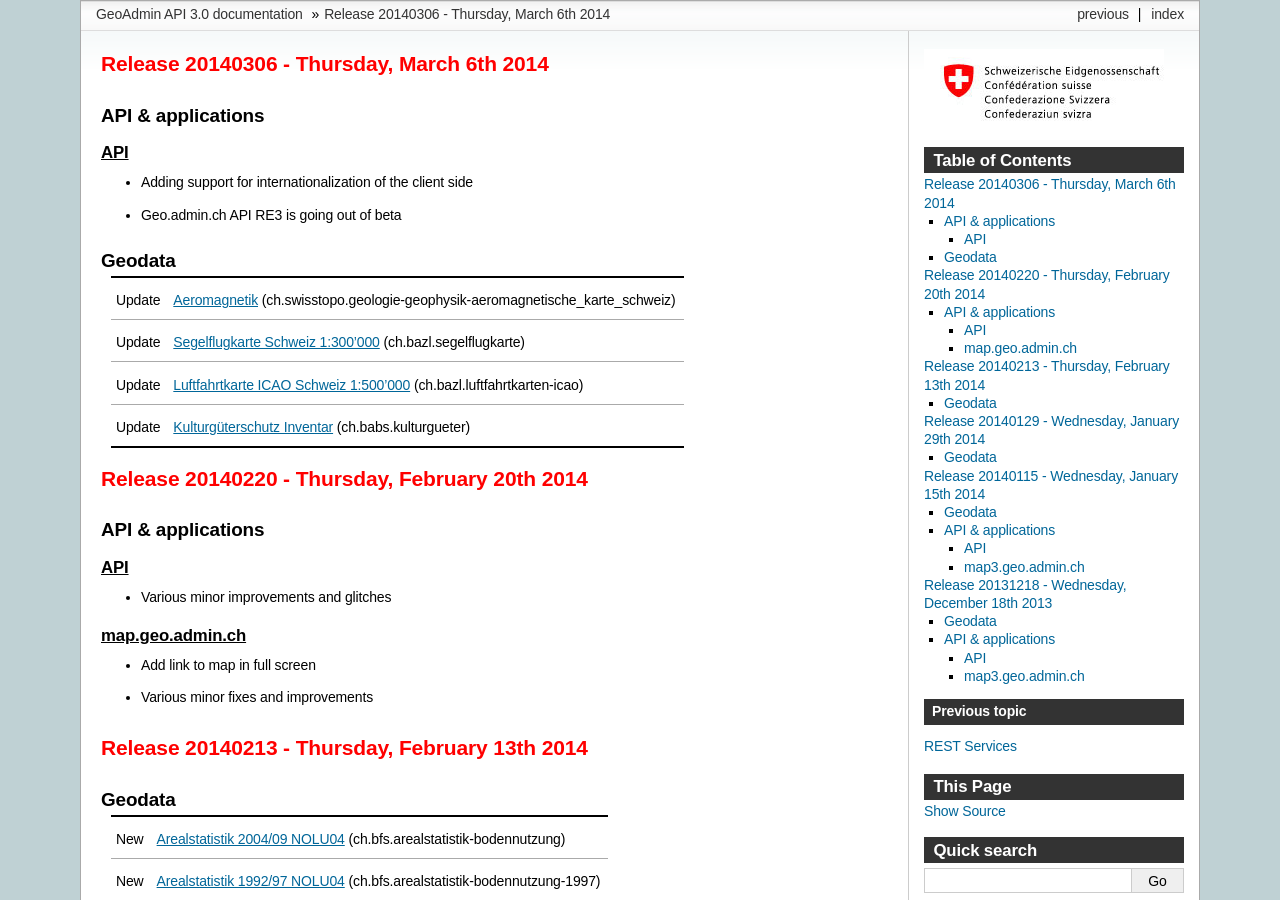
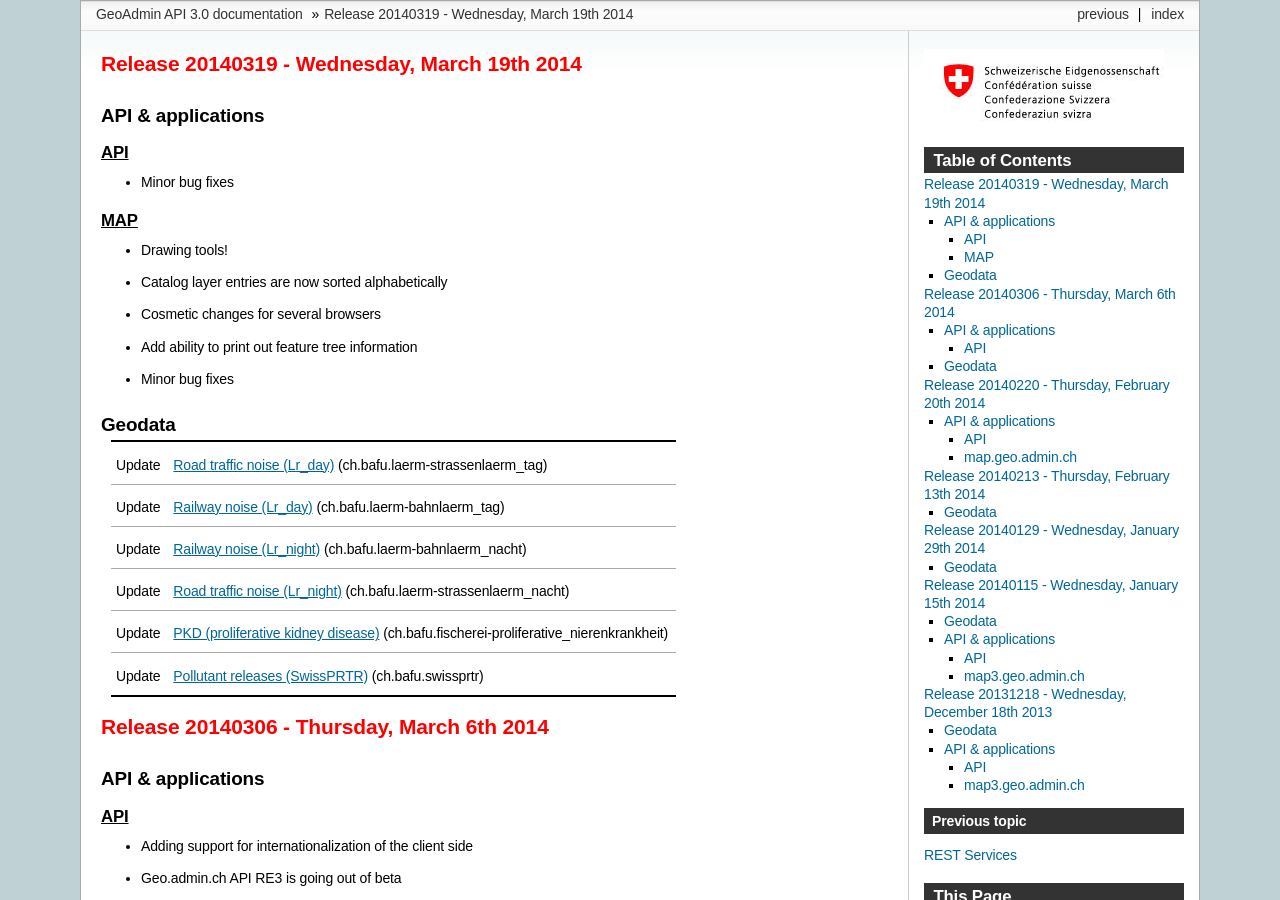
Before and after one commit to swisstopo-test/doc-chsdi3, a Sphinx documentation site: the page built from source/releasenotes/index.rst, in a window 1280 px wide and 900 px high. Built offline with Sphinx 7.4.7, drawn with Linux system fonts in a browser that asks for light colours; formulas are drawn with MathJax 3; some of the changed text lies outside the part shown.

Commit message:
Update release notes for today's release

```diff
--- a/source/releasenotes/index.rst
+++ b/source/releasenotes/index.rst
@@ -1,3 +1,39 @@
+Release 20140319 -  Wednesday, March 19th 2014
+====================================================
+
+API & applications
+******************
+
+`API <//api3.geo.admin.ch>`__
+-----------------------------------
+
+- Minor bug fixes
+
+`MAP <//map.geo.admin.ch>`__
+-----------------------------------
+
+- Drawing tools!
+- Catalog layer entries are now sorted alphabetically
+- Cosmetic changes for several browsers
+- Add ability to print out feature tree information
+- Minor bug fixes
+
+Geodata
+********
++--------+---------------------------------------------------------------------------------------------------------------------------------------------------------------------------------+
+| Update | `Road traffic noise (Lr_day) <//map.geo.admin.ch/?layers=ch.bafu.laerm-strassenlaerm_tag>`__ (ch.bafu.laerm-strassenlaerm_tag)                                                  |
++--------+---------------------------------------------------------------------------------------------------------------------------------------------------------------------------------+
+| Update | `Railway noise (Lr_day) <//map.geo.admin.ch/?layers=ch.bafu.laerm-bahnlaerm_tag>`__ (ch.bafu.laerm-bahnlaerm_tag)                                                               |
++--------+---------------------------------------------------------------------------------------------------------------------------------------------------------------------------------+
+| Update | `Railway noise (Lr_night) <//map.geo.admin.ch/?layers=ch.bafu.laerm-bahnlaerm_nacht>`__ (ch.bafu.laerm-bahnlaerm_nacht)                                                         |
++--------+---------------------------------------------------------------------------------------------------------------------------------------------------------------------------------+
+| Update | `Road traffic noise (Lr_night) <//map.geo.admin.ch/?layers=ch.bafu.laerm-strassenlaerm_nacht>`__ (ch.bafu.laerm-strassenlaerm_nacht)                                            |
++--------+---------------------------------------------------------------------------------------------------------------------------------------------------------------------------------+
+| Update | `PKD (proliferative kidney disease) <//map.geo.admin.ch/?layers=ch.bafu.fischerei-proliferative_nierenkrankheit>`__ (ch.bafu.fischerei-proliferative_nierenkrankheit)           |
++--------+---------------------------------------------------------------------------------------------------------------------------------------------------------------------------------+
+| Update | `Pollutant releases (SwissPRTR) <//map.geo.admin.ch/?layers=ch.bafu.swissprtr>`__ (ch.bafu.swissprtr)                                                                           |
++--------+---------------------------------------------------------------------------------------------------------------------------------------------------------------------------------+
+
 Release 20140306 -  Thursday, March 6th 2014
 ====================================================
 
```
